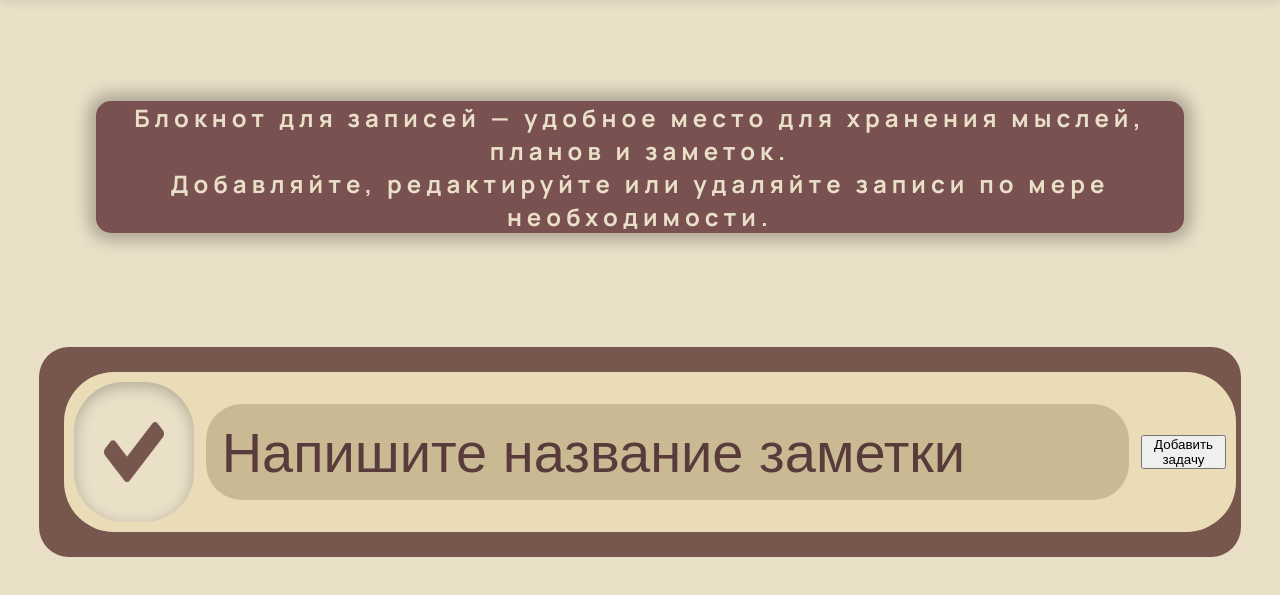
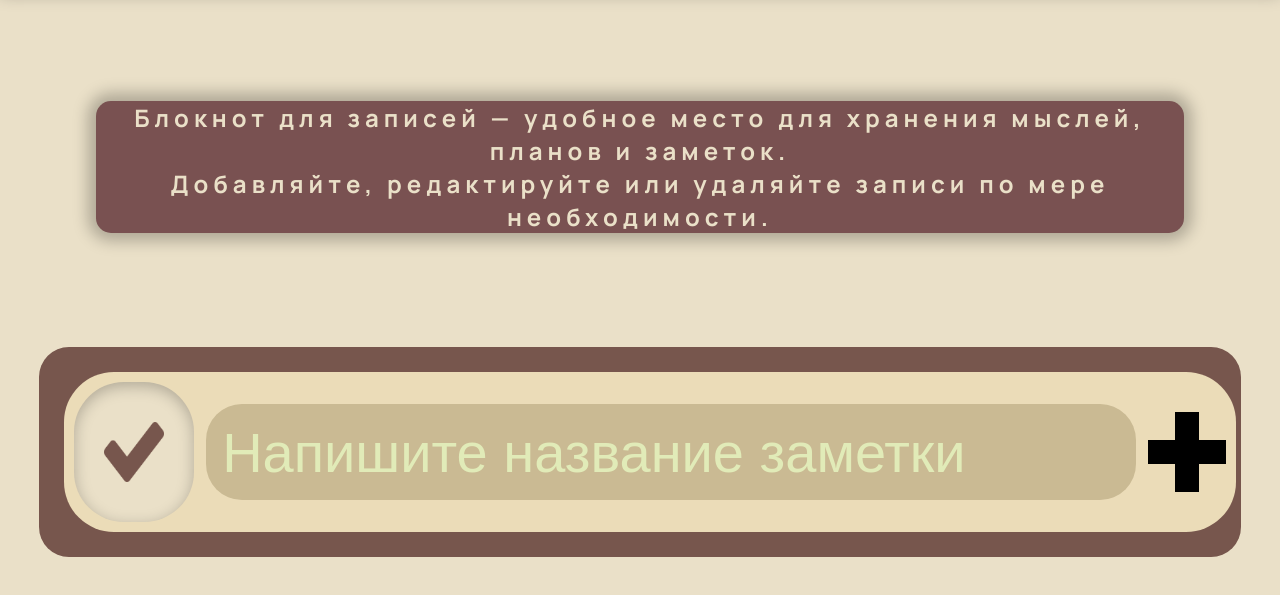
Before and after one commit to Olane123/mynotes, a website built with Vite: page index.html in a window 1280 px wide. Shown: the part 167-762 px from the top of the page. Built offline with nearby package versions, Linux system fonts and the light colour scheme.

Commit message:
плюсик

```diff
--- a/css/style.css
+++ b/css/style.css
@@ -117,12 +117,19 @@ body{
     border-radius: 36px;
     background-color: #CABA93;
     font-size: 56px;
-    color: rgba(89, 59, 59, 1);
+    color: #E1EBB8;
 }
 
 #input__noteName::placeholder{
-    color: rgba(89, 59, 59, 1);
+    color: #E1EBB8;
 }
+
+#input_addTodo{
+    width: 100px;
+    height: 80px;
+    background: linear-gradient(to bottom, transparent 35%, #000 35%, #000 65%, transparent 65%), linear-gradient(to right, transparent 35%, #000 35%, #000 65%, transparent 65%);
+}
+
 
 .notes-list {
     width: 90%;
--- a/index.html
+++ b/index.html
@@ -22,7 +22,8 @@
             <img src="images/CheckBox.png" id="input__checkbox">
         </div>
         <input type="text" id="input__noteName" placeholder="Напишите название заметки">
-        <button id="input_addTodo">Добавить задачу</button>
+        <div id="input_addTodo"></div>
+
     </div>
 </div>
 
```
